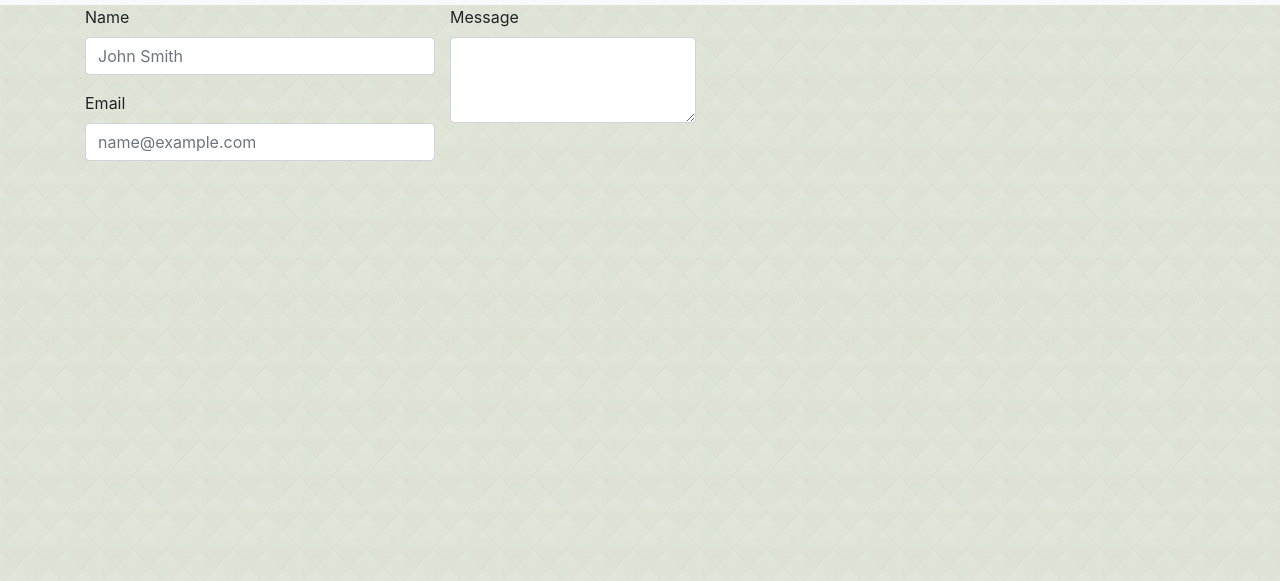
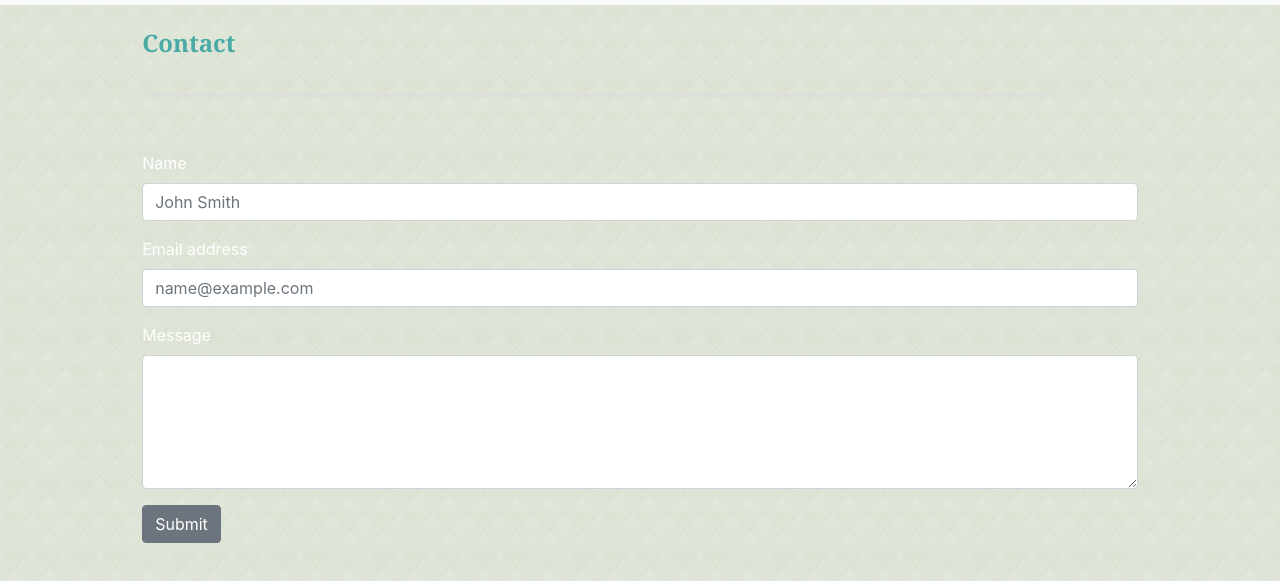
Before and after one commit to BrocDavis/Bootstrap-portfolio, a plain HTML site: page contact.html in a window 1280 px wide. Shown: the part 81-662 px from the top of the page. Drawn offline with nearby package versions, Linux system fonts and the light colour scheme; files whose address does not match are found by name.

Commit message:
added in form control into rows and column sizing. formatted index.html with format document.

```diff
--- a/contact.html
+++ b/contact.html
@@ -1,21 +1,31 @@
 <!DOCTYPE html>
 <html lang="en">
+
 <head>
   <meta charset="UTF-8">
   <meta name="viewport" content="width=device-width, initial-scale=1.0">
   <meta http-equiv="X-UA-Compatible" content="ie=edge">
   <title>Document</title>
 
-    <link rel="stylesheet" href="https://stackpath.bootstrapcdn.com/bootstrap/4.3.1/css/bootstrap.min.css" integrity="sha384-ggOyR0iXCbMQv3Xipma34MD+dH/1fQ784/j6cY/iJTQUOhcWr7x9JvoRxT2MZw1T" crossorigin="anonymous">
-    <script src="https://code.jquery.com/jquery-3.3.1.slim.min.js" integrity="sha384-q8i/X+965DzO0rT7abK41JStQIAqVgRVzpbzo5smXKp4YfRvH+8abtTE1Pi6jizo" crossorigin="anonymous"></script>
-    <script src="https://cdnjs.cloudflare.com/ajax/libs/popper.js/1.14.7/umd/popper.min.js" integrity="sha384-UO2eT0CpHqdSJQ6hJty5KVphtPhzWj9WO1clHTMGa3JDZwrnQq4sF86dIHNDz0W1" crossorigin="anonymous"></script>
-    <script src="https://stackpath.bootstrapcdn.com/bootstrap/4.3.1/js/bootstrap.min.js" integrity="sha384-JjSmVgyd0p3pXB1rRibZUAYoIIy6OrQ6VrjIEaFf/nJGzIxFDsf4x0xIM+B07jRM" crossorigin="anonymous"></script>
-    <link rel="stylesheet" href="assets/css/style.css"/>
+  <link rel="stylesheet" href="https://stackpath.bootstrapcdn.com/bootstrap/4.3.1/css/bootstrap.min.css"
+    integrity="sha384-ggOyR0iXCbMQv3Xipma34MD+dH/1fQ784/j6cY/iJTQUOhcWr7x9JvoRxT2MZw1T" crossorigin="anonymous">
+  <script src="https://code.jquery.com/jquery-3.3.1.slim.min.js"
+    integrity="sha384-q8i/X+965DzO0rT7abK41JStQIAqVgRVzpbzo5smXKp4YfRvH+8abtTE1Pi6jizo"
+    crossorigin="anonymous"></script>
+  <script src="https://cdnjs.cloudflare.com/ajax/libs/popper.js/1.14.7/umd/popper.min.js"
+    integrity="sha384-UO2eT0CpHqdSJQ6hJty5KVphtPhzWj9WO1clHTMGa3JDZwrnQq4sF86dIHNDz0W1"
+    crossorigin="anonymous"></script>
+  <script src="https://stackpath.bootstrapcdn.com/bootstrap/4.3.1/js/bootstrap.min.js"
+    integrity="sha384-JjSmVgyd0p3pXB1rRibZUAYoIIy6OrQ6VrjIEaFf/nJGzIxFDsf4x0xIM+B07jRM"
+    crossorigin="anonymous"></script>
+  <link rel="stylesheet" href="assets/css/style.css" />
 </head>
+
 <body style="background-image: url('Background.png');">
   <nav class="navbar navbar-expand-lg navbar-light bg-light">
     <a class="navbar-brand navbar-title" href="#">Broc Davis</a>
-        <button class="navbar-toggler" type="button" data-toggle="collapse" data-target="#navbarNavDropdown" aria-controls="navbarNavDropdown" aria-expanded="false" aria-label="Toggle navigation">
+    <button class="navbar-toggler" type="button" data-toggle="collapse" data-target="#navbarNavDropdown"
+      aria-controls="navbarNavDropdown" aria-expanded="false" aria-label="Toggle navigation">
       <span class="navbar-toggler-icon"></span>
     </button>
     <div class="collapse navbar-collapse" id="navbarNavDropdown">
@@ -33,27 +43,45 @@
     </div>
   </nav>
 
-      <div class="container">
-        <div class="row">
-            <div class="col-4">
+  <div class="row h-75 justify-content-center align-items-center">
+
+    <div class="col-xs-12 col-sm-12 col-md-12 col-lg-10 py-4 text-center py-4 px-md-5 text-md-left text-white">
+
+
+      <h2>Contact</h2>
+      <hr class="heavy">
+
+    </div>
+
+  </div>
+  <div class="row h-75 justify-content-center align-items-center">
+    <div class="col-xs-12 col-sm-12 col-md-12 col-lg-10 px-md-5">
+
       <form>
-          <div class="form-group">
+        <div class="form-group text-white">
           <label for="exampleFormControlInput1">Name</label>
-            <input type="email" class="form-control" id="exampleFormControlInput1" placeholder="John Smith">
-          </div>
-          <div class="form-group">
-              <label for="exampleFormControlInput1">Email</label>
-              <input type="email" class="form-control" id="exampleFormControlInput1" placeholder="name@example.com">
-            </div>
-            </select>
-          </div>
-          <div class="form-group">
-            <label for="exampleFormControlTextarea1">Message</label>
-            <textarea class="form-control" id="exampleFormControlTextarea1" rows="3"></textarea>
-          </div>
-        </form>
+          <input type="text" class="form-control" id="exampleFormControlInput1" placeholder="John Smith">
         </div>
     </div>
   </div>
+  <div class="row h-75 justify-content-center align-items-center text-white">
+    <div class="col-xs-12 col-sm-12 col-md-12 col-lg-10 px-md-5">
+      <div class="form-group">
+        <label for="exampleFormControlInput1">Email address</label>
+        <input type="email" class="form-control" id="exampleFormControlInput1" placeholder="name@example.com">
+      </div>
+    </div>
+  </div>
+  <div class="row h-75 justify-content-center align-items-center">
+    <div class="col-xs-12 col-sm-12 col-md-12 col-lg-10 px-md-5">
+      <div class="form-group text-white">
+        <label for="exampleFormControlTextarea1">Message</label>
+        <textarea class="form-control" id="exampleFormControlTextarea1" rows="5"></textarea>
+      </div>
+      <button type="submit" class="btn btn-secondary">Submit</button>
+    </div>
+  </div>
+  </form>
 </body>
+
 </html>
```
Also changed, not shown: index.html (+0 -2 lines). Lines whose indentation alone changed are shown as unchanged.
